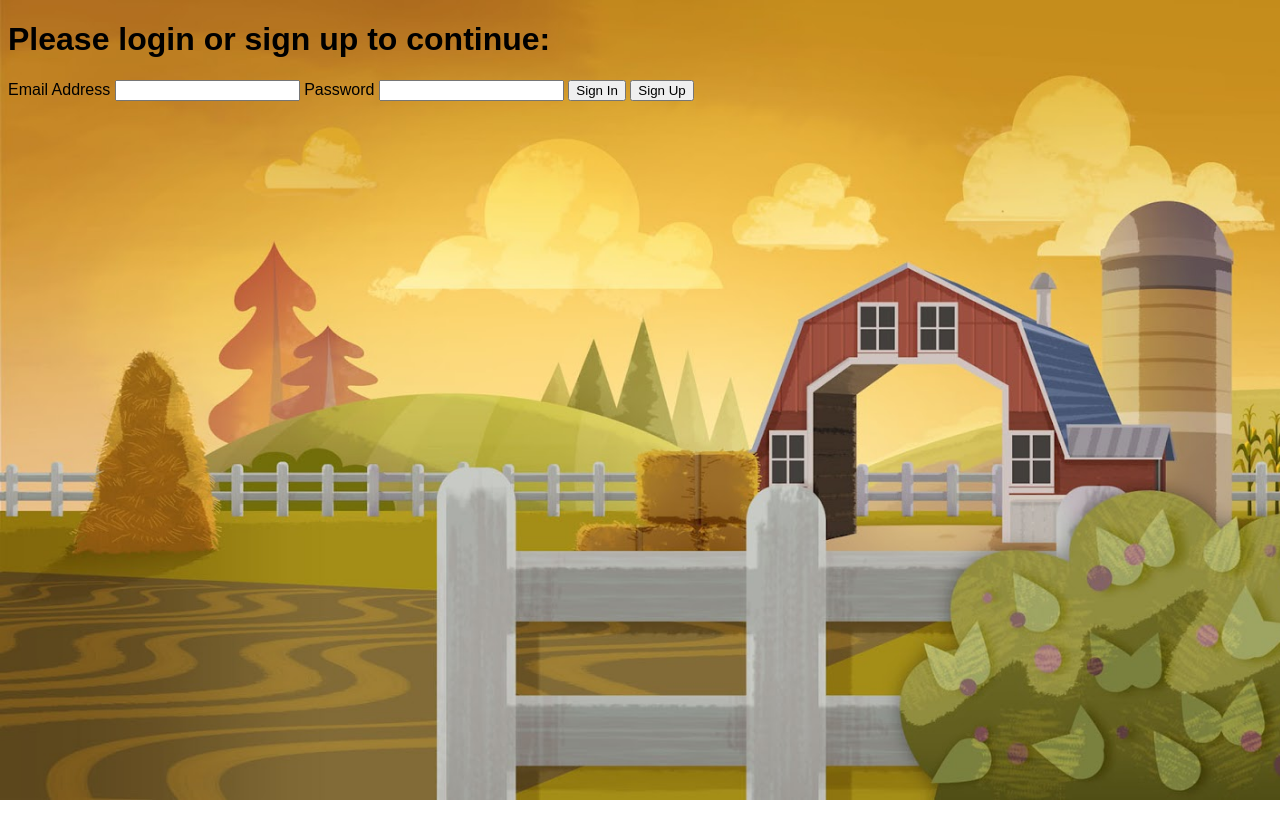
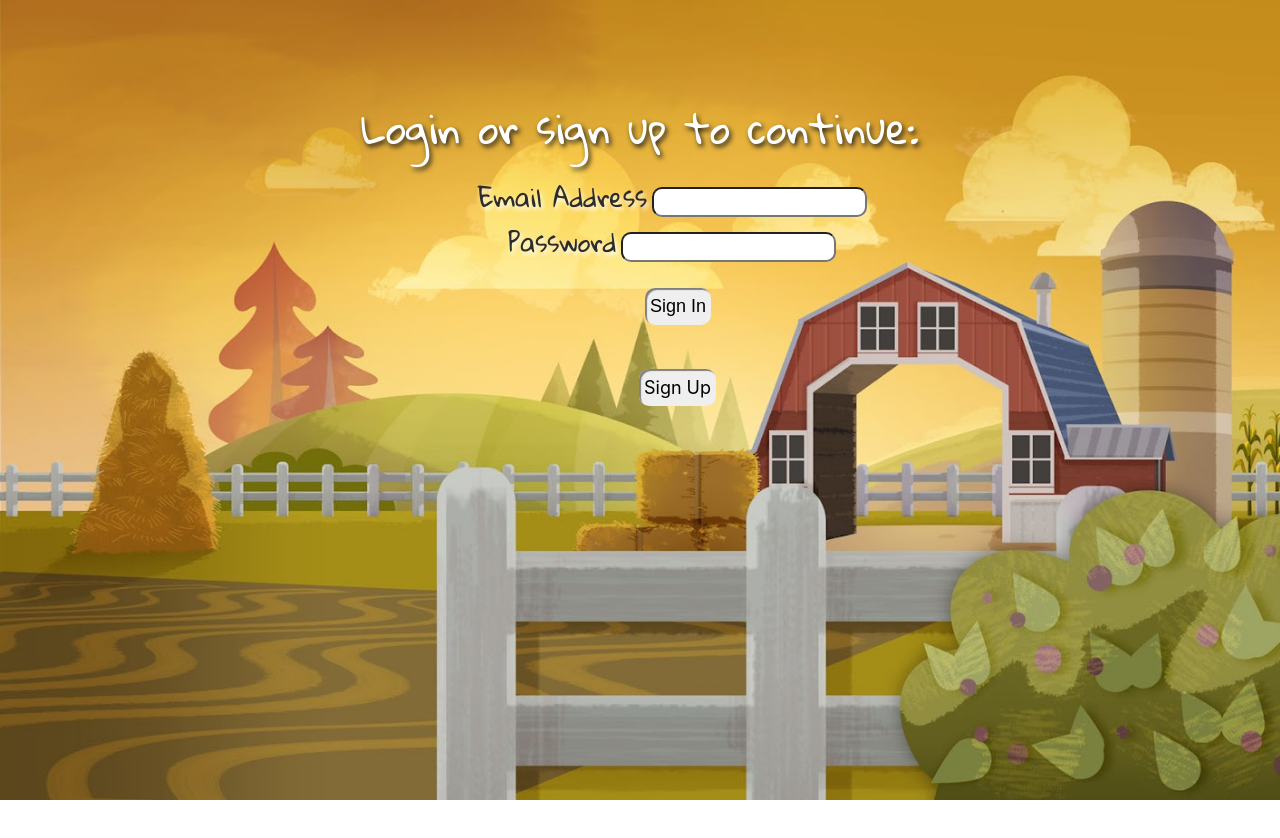
Before and after one commit to jessicalatorre/Kidz-App, a website: page public/signin.html in a window 1280 px wide. Drawn offline with nearby package versions, Linux system fonts and the light colour scheme; a web font is replaced by a local one.

Commit message:
updated fonts, colors, and positioning for forms. Added signup route to newly added signup button.

```diff
--- a/public/css/game.css
+++ b/public/css/game.css
@@ -22,7 +22,7 @@
     margin: 1rem;
     padding: 1rem;
     border: .25 solid white;
-    color: #007bff;
+    color: #1e1f1e;
     background-color: white;
 }
 
@@ -42,12 +42,94 @@
 
 #signin-id {
     font-family: Arial, Helvetica, sans-serif;
+    margin-left:5%;
+    margin-bottom:2%;
 }
 
 h1 {
-    font-family: Arial, Helvetica, sans-serif;
+    font-family: 'Gloria Hallelujah', cursive;
+    /* font-family: Arial, Helvetica, sans-serif; */
+    margin:5%;
+    margin-bottom: 2%;
+    color: white;
+    text-shadow: 2px 3px 5px #1e1f1e;
 }
 
-#signup {
-    font-family: Arial, Helvetica, sans-serif;
+h4 {
+    font-family: 'Gloria Hallelujah', cursive;
+    color: white;
+    text-shadow: 2px 3px 5px #1e1f1e;
 }
+
+label {
+    font-family: 'Gloria Hallelujah', cursive;
+    text-shadow: 2px 3px 4px white;
+    font-size: 25px;
+    color: #2b2c2b;
+}
+
+/* #sign-in-btn */
+
+.btn {
+    margin-left:1%;
+    margin-top: 1.5%;
+    /* margin-bottom: 1%; */
+    /* height: 5px; */
+    padding:5px;
+    font-size: 18px;
+    border-radius: 10px;
+    box-shadow: inset 2px 2px 1px grey;
+    border: none;
+}
+
+
+
+.btn:hover {
+    background: rgba(36, 36, 125, 0.434);
+}
+
+#sign-up-btn {
+    margin-left:6%;
+    margin-bottom: 1%;
+    /* height: 5px; */
+    padding:5px;
+    font-size: 18px;
+    border-radius: 10px;
+    box-shadow: inset 2px 2px 1px grey;
+    border: none;
+}
+
+.text {
+    border-radius: 10px;
+    margin-top:1px;
+}
+
+#inputdefault {
+    border-radius: 10px;
+}
+
+/* #signup {
+   position:relative;
+   top: 5%;
+} */
+
+.text-center {
+    position:relative;
+    top: 5%;
+}
+
+.bg-primary {
+    background-color: lightskyblue;
+}
+
+a {
+    color:#1e1f1e;
+    border:none;
+    border-radius: 10px;
+}
+
+#login {
+    color:#1e1f1e;
+    border:none;
+    border-radius: 10px;
+}
--- a/public/signin.html
+++ b/public/signin.html
@@ -5,27 +5,47 @@
   <title>Sign In</title>
 
   <!-- Bootstrap CSS -->
-  <!-- <link rel="stylesheet" href="https://maxcdn.bootstrapcdn.com/bootstrap/4.0.0/css/bootstrap.min.css" integrity="sha384-Gn5384xqQ1aoWXA+058RXPxPg6fy4IWvTNh0E263XmFcJlSAwiGgFAW/dAiS6JXm"
-    crossorigin="anonymous"> -->
-
+  <link rel="stylesheet" href="https://maxcdn.bootstrapcdn.com/bootstrap/4.0.0/css/bootstrap.min.css" integrity="sha384-Gn5384xqQ1aoWXA+058RXPxPg6fy4IWvTNh0E263XmFcJlSAwiGgFAW/dAiS6JXm"
+    crossorigin="anonymous">
+  <!-- Google Fonts  -->
+  <link href="https://fonts.googleapis.com/css?family=Gloria+Hallelujah|Poor+Story" rel="stylesheet">
+  <!--Linked CSS -->
   <link rel="stylesheet" href="./css/game.css">
 </head>
 
 <body class="farm-background">
-  <h1>Please login or sign up to continue:</h1>
-  <form id="signin-id" name="signin" method="post" action="signin">
-    <label for="email">Email Address</label>
-    <input class="text" name="email" type="text" />
-    <label for="password">Password</label>
-    <input name="password" type="password" />
-    <input class="btn" type="submit" value="Sign In" />
 
-    <a href="/signin">
-      <input class="btn" type="submit" value="Sign Up" />
-    </a>
+  <div class="text-center" id="sign-up-container">
+   <div>
+    <h1 id="please">Login or sign up to continue:</h1>
 
-  </form>
+    <!-- email input box with beginning of form for post method with signin route-->
+    <form id="signin-id" name="signin" method="post" action="signin">
+      <div class="col-12">
+        <label for="email">Email Address</label>
+        <input class="text" name="email" type="text" />
+      </div>
 
+      <!-- password input box -->
+      <div class="col-12">
+        <label for="password">Password</label>
+        <input name="password" id="inputdefault" type="password" />
+      </div>
+
+      <!-- submit button  -->
+      <div class="col-12"></div>
+      <input class="btn" id="sign-in-btn" type="submit" value="Sign In" />
+    </div>
+    </form>
+
+    <!-- new form post route for register/sign up button  -->
+    <div class="col-12">
+    <form id="signup" name="signup" method="post" action="/signup">
+      <input class="btn" id="sign-up-btn" type="submit" value="Sign Up" />
+    </div>
+    </form>
+  </div>
+</div>
 </body>
 
 </html>
```
Also changed, not shown: public/homepage.html (+9 -6 lines), public/parent-view.html (+1 -1 lines), public/signup.html (+26 -6 lines).
